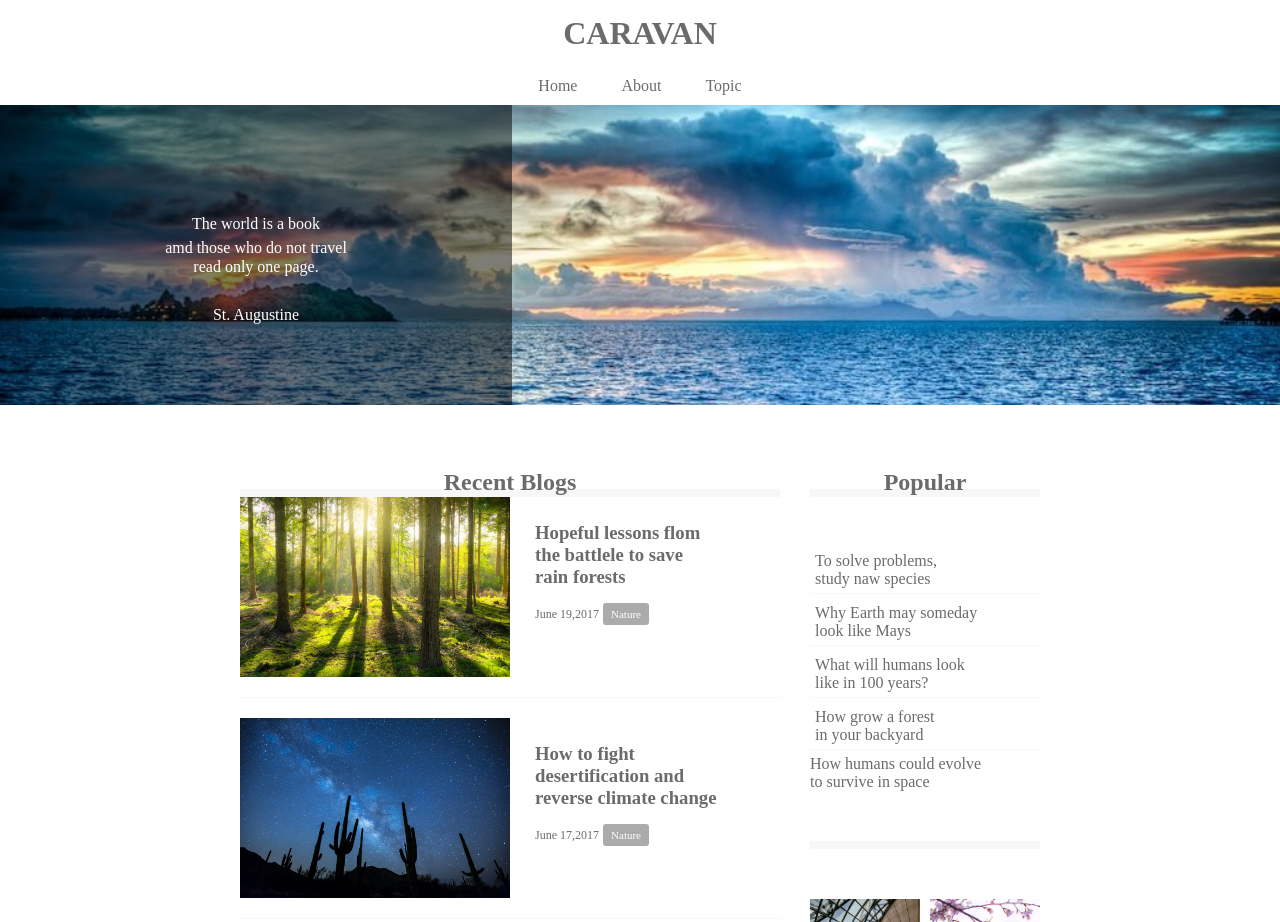
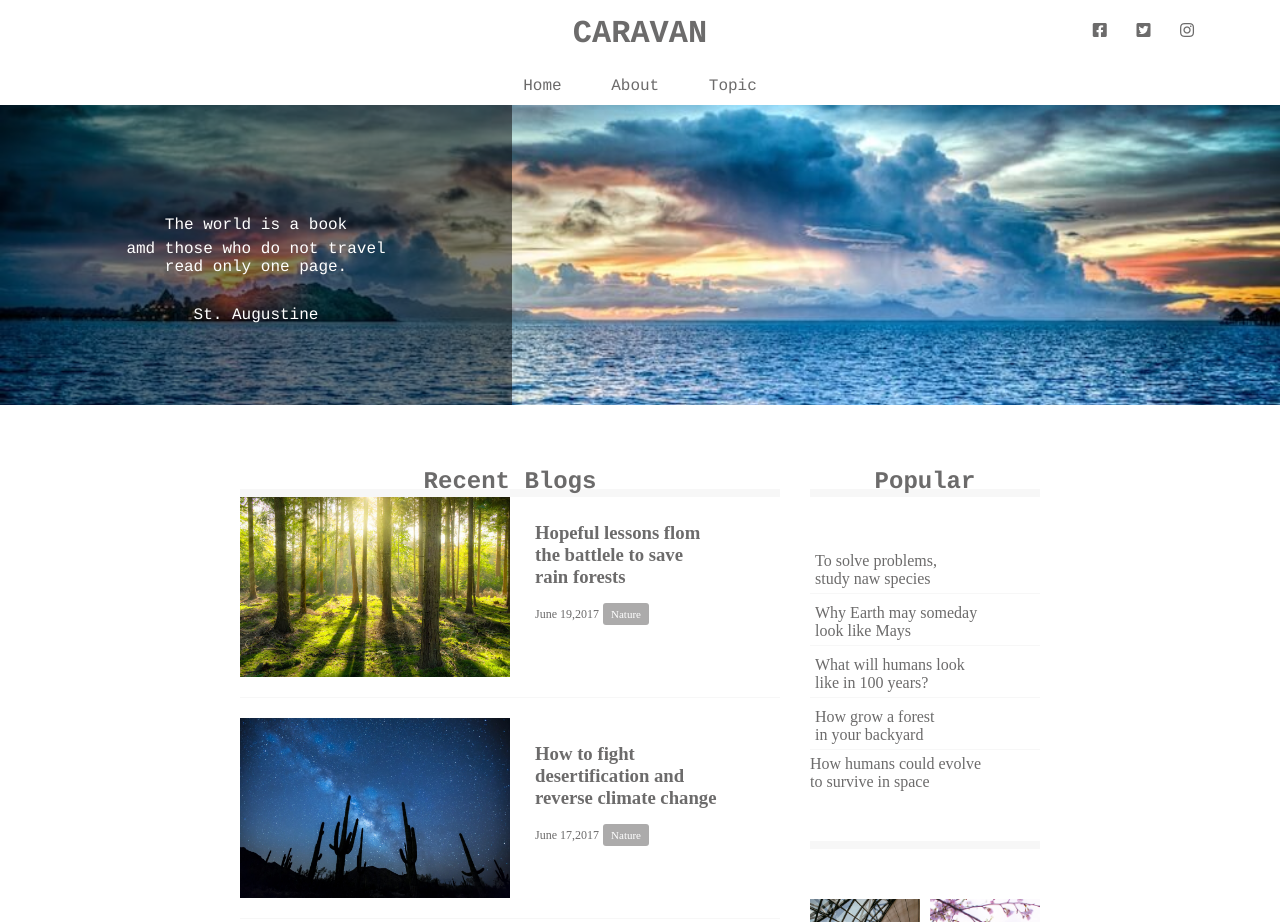
Before and after one commit to masaya76/caravan, a plain HTML site: page index.html in a window 1280 px wide. Shown: the top 922 px of the page. Drawn offline with Linux system fonts and the light colour scheme.

Commit message:
9章まで

```diff
--- a/index.html
+++ b/index.html
@@ -3,6 +3,8 @@
 
 <head>
   <meta charset="UTF-8" />
+  <!--FontAwsomeの読み込み-->
+  <link rel="stylesheet" href="https://use.fontawesome.com/releases/v5.15.3/css/all.css" integrity="sha384-SZXxX4whJ79/gErwcOYf+zWLeJdY/qpuqC4cAa9rOGUstPomtqpuNWT9wdPEn2fk" crossorigin="anonymous">
   <!--CSSファイルの読み込み-->
   <link rel="stylesheet" href="style.css" />
   <title>CARAVAN</title>
@@ -16,6 +18,11 @@
         CARAVAN
       </a>
     </h1>
+    <div class="social">
+      <i class ="fab fa-facebook-square"></i>
+      <i class ="fab fa-twitter-square"></i>
+      <i class ="fab fa-instagram"></i>
+    </div>
   </header>
 
   <!--navigation-->
--- a/style.css
+++ b/style.css
@@ -10,11 +10,27 @@ a{
   text-decoration: none;
 }
 
+header,nav,h2,.main-visual,footer{
+  font-family:Chalkduster,"bradley Hand",Courier,"Segoe Print",sans-serif;
+}
+
 header{
  width:90%; /* 横幅90％ */
  padding:15px 0;
  margin:0 auto;
  text-align: center;
+ position:relative;
+}
+
+.social i{
+  display:inline-block;
+  margin-left:20px;
+}
+
+.social{
+  position:absolute;
+  top:22px;
+  right:22px;
 }
 
 header .heading{ /* headerタグ内のheadingクラスのみ反映される */
```
